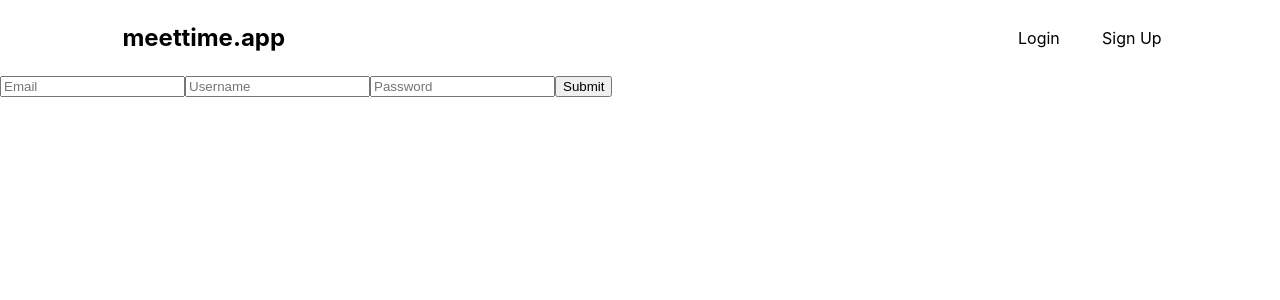
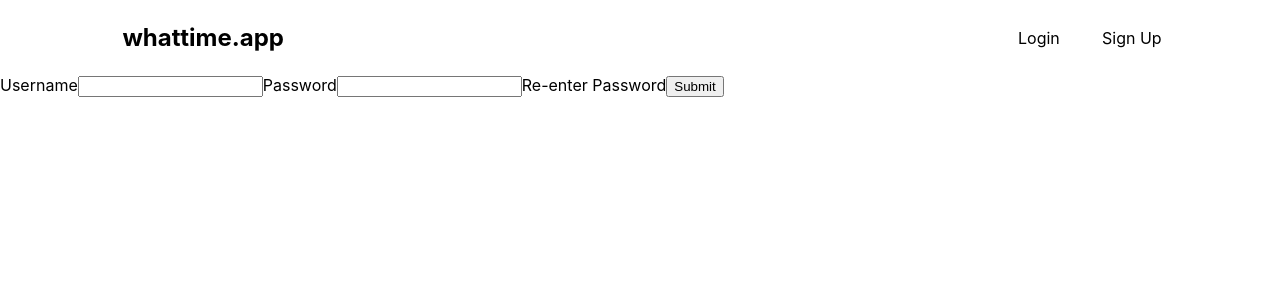
Before and after one commit to omerdemirkan/whattime, a React (Create React App) app in the folder front-end/: page /signup in a window 1280 px wide. Shown: the top 300 px of the page. Built offline with nearby package versions, Linux system fonts and the light colour scheme.

Commit message:
add usernameIsValid functionality with useDebounce hook

```diff
--- /dev/null
+++ b/front-end/src/containers/Hooks/useDebounce.js
@@ -0,0 +1,18 @@
+import { useState, useEffect } from 'react';
+
+export default function useDebounce(text, delay) {
+
+  const [debouncedText, setDebouncedText] = useState(text);
+
+    useEffect(() => {
+        const handler = setTimeout(() => {
+            setDebouncedText(text);
+        }, delay);
+
+        return () => {
+            clearTimeout(handler);
+        }
+    },[text] )
+
+  return debouncedText;
+}
--- a/front-end/src/containers/Navbar/Navbar.js
+++ b/front-end/src/containers/Navbar/Navbar.js
@@ -28,7 +28,7 @@ function Navbar(props) {
     // Navbar is empty until authentication is determined.
     return <div className={classes.Navbar} style={navBackground ? {backgroundColor: 'grey'} : null}>
         {!props.authLoading ?
-        <h2 className={classes.Logo}><Link className={classes.Link} to='/'>meettime.app</Link></h2>
+        <h2 className={classes.Logo}><Link className={classes.Link} to='/'>whattime.app</Link></h2>
         : null}
         {!props.authLoading && props.username ?
             <ul className={classes.NavList}>
--- a/front-end/src/containers/SignUp/SignUp.js
+++ b/front-end/src/containers/SignUp/SignUp.js
@@ -1,21 +1,76 @@
-import React from 'react';
+import React, {useState, useEffect} from 'react';
 import classes from './SignUp.module.css';
+
+import useDebounce from '../Hooks/useDebounce';
 
 import axios from '../../axios';
 
 function SignUp() {
+
+    const [username, setUsername] = useState('');
+    const [password, setPassword] = useState('');
+
+    const [usernameIsValid, setUsernameIsValid] = useState(false);
+
+    const debouncedUsername = useDebounce(username, 800);
+
+    function updateFormHandler(event, input) {
+        switch(input) {
+            case 'username':
+                const updatedUsername = event.target.value.replace(/\s/g, '');
+                if (updatedUsername.length <= 20) {
+                    setUsername(updatedUsername);
+                    setUsernameIsValid('unknown');
+                }
+                break;
+            case 'password':
+
+                setPassword(event.target.value.trim());
+
+                break;
+        }
+    }
+
     function submitForm(event) {
         event.preventDefault();
 
     }
+
+    useEffect(() => {
+        if (debouncedUsername.length >= 4) {
+            axios.post('/auth/is-username-unique', {
+                username: debouncedUsername
+            })
+            .then(res => {
+                if (res.data !== usernameIsValid) {
+                    setUsernameIsValid(res.data);
+                }
+            })
+            .catch(err => {
+                console.log(err);
+            });
+        }
+    }, [debouncedUsername]);
+
+    console.log('usernameIsValid:', usernameIsValid);
     return <div>
-        <form onSubmit={event => submitForm(event)}>
-            <input type='email' placeholder='Email'/>
-            <input type='text' placeholder='Username'/>
-            <input type='password' placeholder='Password'/>
+        <form onSubmit={submitForm}>
+            <label>Username</label>
+            <input
+            type='text'
+            value={username}
+            onChange={event => updateFormHandler(event, 'username')}
+            />
+            <label>Password</label>
+            <input
+            type='password'
+            value={password}
+            onChange={event => updateFormHandler(event, 'password')}
+            />
+            <label>Re-enter Password</label>
             <input type='submit'/>
         </form>
-
+        <h1>{debouncedUsername}</h1>
     </div>
 }
 
```
Also changed, not shown: 1 other file (tests, documents, lock files or other folders).
